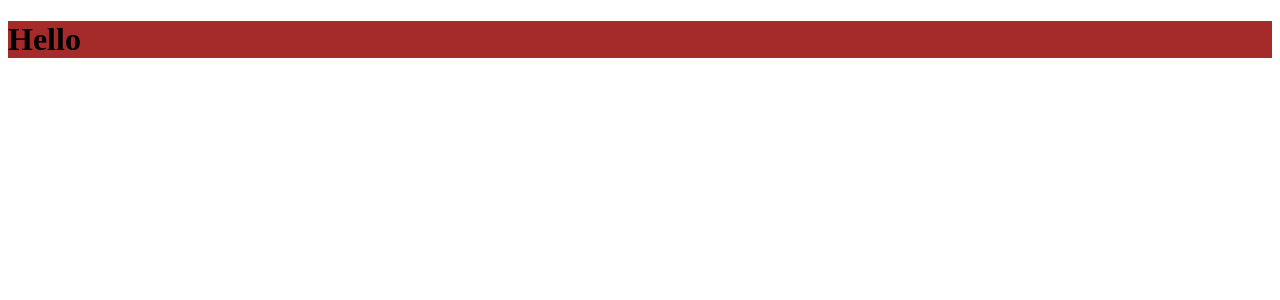
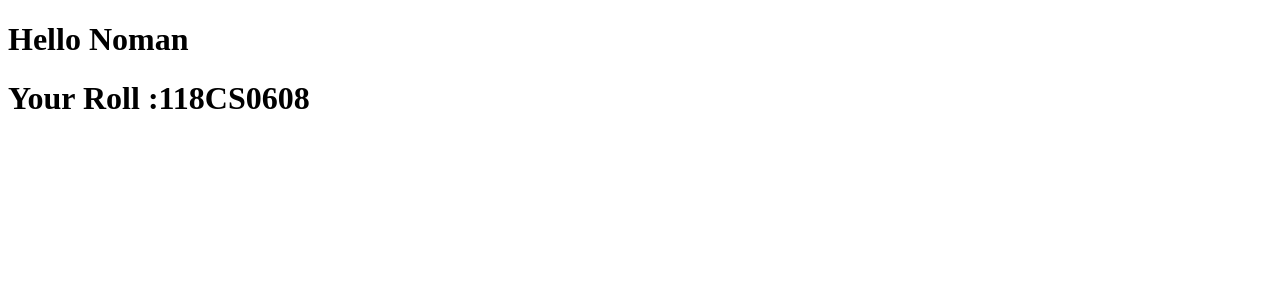
Before and after one commit to Noman608/ReactJs, a React (Create React App) app in the folder my-app/: page / in a window 1280 px wide. Shown: the top 300 px of the page. Built offline with nearby package versions, Linux system fonts and the light colour scheme.

Commit message:
Props in function

```diff
--- /dev/null
+++ b/my-app/src/Student.js
@@ -0,0 +1,11 @@
+import React from "react";
+
+const Student = (props)=>{
+    return(
+        <>
+            <h1>Hello {props.name}</h1>
+            <h1>Your Roll :{props.roll}</h1>
+        </>
+    )
+}
+export default Student;
--- a/my-app/src/index.js
+++ b/my-app/src/index.js
@@ -1,4 +1,6 @@
+import React from "react";
 import ReactDOM from "react-dom";
-import el from "./App.js"
+import Student from "./Student.js"
 
-ReactDOM.render(el,document.getElementById('root'))
+
+ReactDOM.render(<Student name="Noman" roll="118CS0608"/>,document.getElementById('root'));
```
